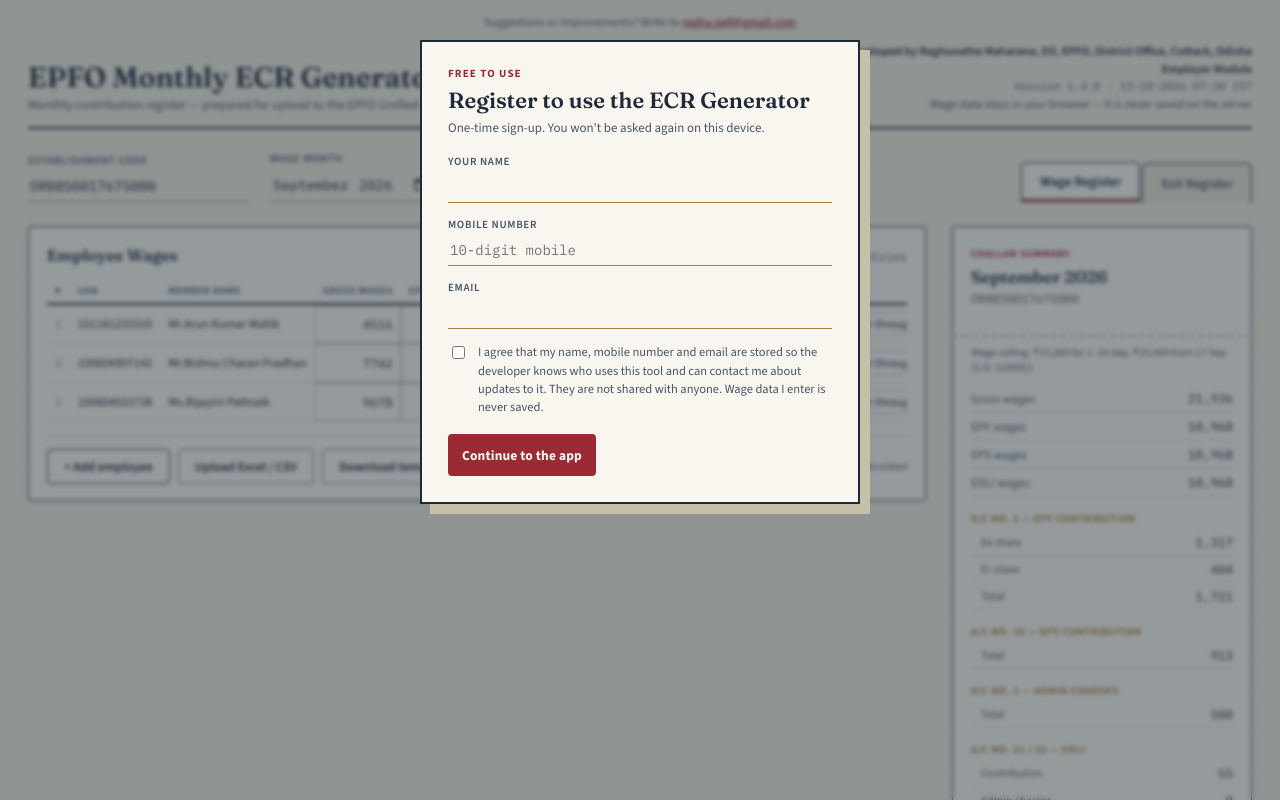
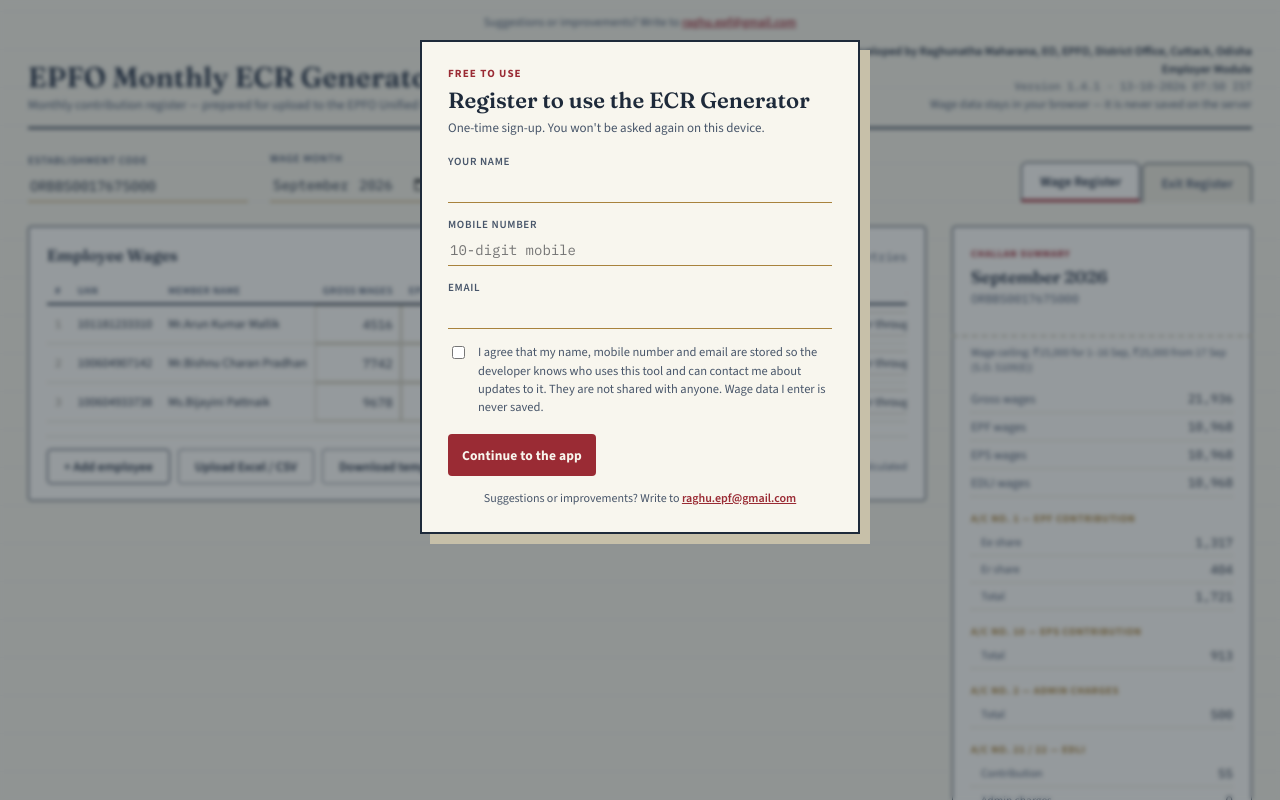
Before and after one commit to EPFRAGHU/ecr-generator, a Flask app: page / in a window 1280 px wide. Run offline with Flask 3, Linux system fonts and the light colour scheme.

Commit message:
Show suggestions email on the registration form; version asset URLs (v1.4.1)
The registration form now carries the raghu.epf@gmail.com suggestions
link, so it is visible before sign-up as well. style.css and app.js are
linked with ?v=<app version>, so browsers fetch fresh copies after each
release instead of mixing a cached old stylesheet with a new page.

```diff
--- a/app.py
+++ b/app.py
@@ -52,8 +52,8 @@ IST = timezone(timedelta(hours=5, minutes=30))
 # MAJOR.MINOR for a feature release, the last number (sub-version) for a
 # fix or small change; set APP_BUILD to the release date and time (IST).
 # History is in README.md under "Version history".
-APP_VERSION = "1.4.0"
-APP_BUILD = "13-10-2026 07:30 IST"
+APP_VERSION = "1.4.1"
+APP_BUILD = "13-10-2026 07:50 IST"
 
 
 @app.context_processor
--- a/static/style.css
+++ b/static/style.css
@@ -185,6 +185,8 @@
   .reg-err:empty{ display: none; }
   .reg-err-main{ margin: 8px 0 0; }
   .reg-card .btn-generate{ margin-top: 14px; }
+  .reg-feedback{ font-size: 12px; color: var(--ink-soft); text-align: center; margin: 14px 0 0; }
+  .reg-feedback a{ color: var(--stamp); font-weight: 600; }
 
   /* Admin page */
   .admin-wrap{ max-width: 1100px; margin: 24px auto; padding: 0 16px; }
--- a/templates/admin.html
+++ b/templates/admin.html
@@ -7,7 +7,7 @@
 <title>Visitors — EPFO Monthly ECR Generator</title>
 <link rel="preconnect" href="https://fonts.googleapis.com">
 <link href="https://fonts.googleapis.com/css2?family=Fraunces:opsz,wght@9..144,400;9..144,500;9..144,600&family=Source+Sans+3:wght@400;500;600;700&family=IBM+Plex+Mono:wght@400;500&display=swap" rel="stylesheet">
-<link rel="stylesheet" href="{{ url_for('static', filename='style.css') }}">
+<link rel="stylesheet" href="{{ url_for('static', filename='style.css', v=app_version) }}">
 </head>
 <body>
 
--- a/templates/index.html
+++ b/templates/index.html
@@ -6,7 +6,7 @@
 <title>EPFO Monthly ECR Generator</title>
 <link rel="preconnect" href="https://fonts.googleapis.com">
 <link href="https://fonts.googleapis.com/css2?family=Fraunces:opsz,wght@9..144,400;9..144,500;9..144,600&family=Source+Sans+3:wght@400;500;600;700&family=IBM+Plex+Mono:wght@400;500&display=swap" rel="stylesheet">
-<link rel="stylesheet" href="{{ url_for('static', filename='style.css') }}">
+<link rel="stylesheet" href="{{ url_for('static', filename='style.css', v=app_version) }}">
 </head>
 <body class="{{ '' if registered else 'gated' }}">
 
@@ -38,6 +38,10 @@
     <span class="reg-err" data-err="consent"></span>
     <p class="reg-err reg-err-main" id="reg-error"></p>
     <button class="btn-generate" type="submit" id="reg-submit">Continue to the app</button>
+    <p class="reg-feedback">
+      Suggestions or improvements? Write to
+      <a href="mailto:raghu.epf@gmail.com?subject=ECR%20Generator%20suggestion">raghu.epf@gmail.com</a>
+    </p>
   </form>
 </div>
 
@@ -235,6 +239,6 @@
   </div>
 </div>
 
-<script src="{{ url_for('static', filename='app.js') }}"></script>
+<script src="{{ url_for('static', filename='app.js', v=app_version) }}"></script>
 </body>
 </html>
--- a/templates/login.html
+++ b/templates/login.html
@@ -6,7 +6,7 @@
 <title>Log in — EPFO Monthly ECR Generator</title>
 <link rel="preconnect" href="https://fonts.googleapis.com">
 <link href="https://fonts.googleapis.com/css2?family=Fraunces:opsz,wght@9..144,400;9..144,500;9..144,600&family=Source+Sans+3:wght@400;500;600;700&family=IBM+Plex+Mono:wght@400;500&display=swap" rel="stylesheet">
-<link rel="stylesheet" href="{{ url_for('static', filename='style.css') }}">
+<link rel="stylesheet" href="{{ url_for('static', filename='style.css', v=app_version) }}">
 </head>
 <body>
 
```
Also changed, not shown: README.md.
